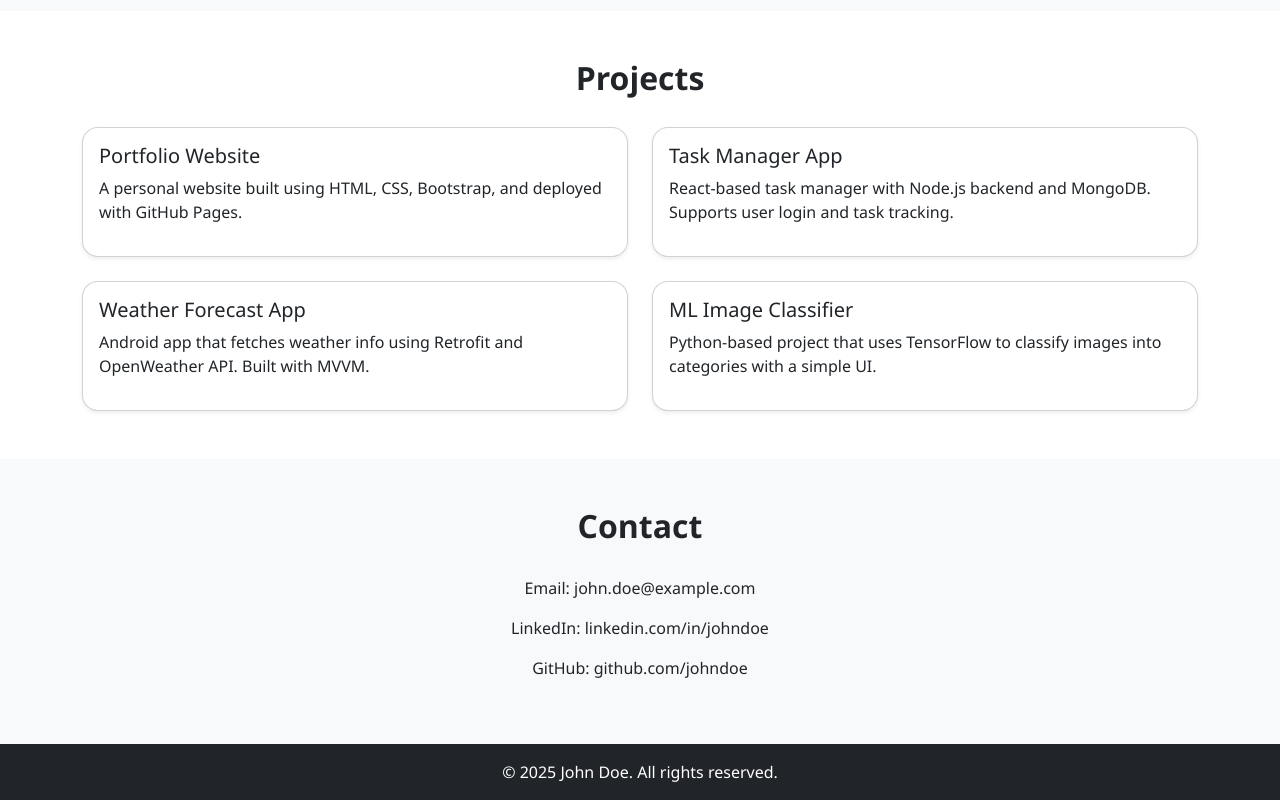
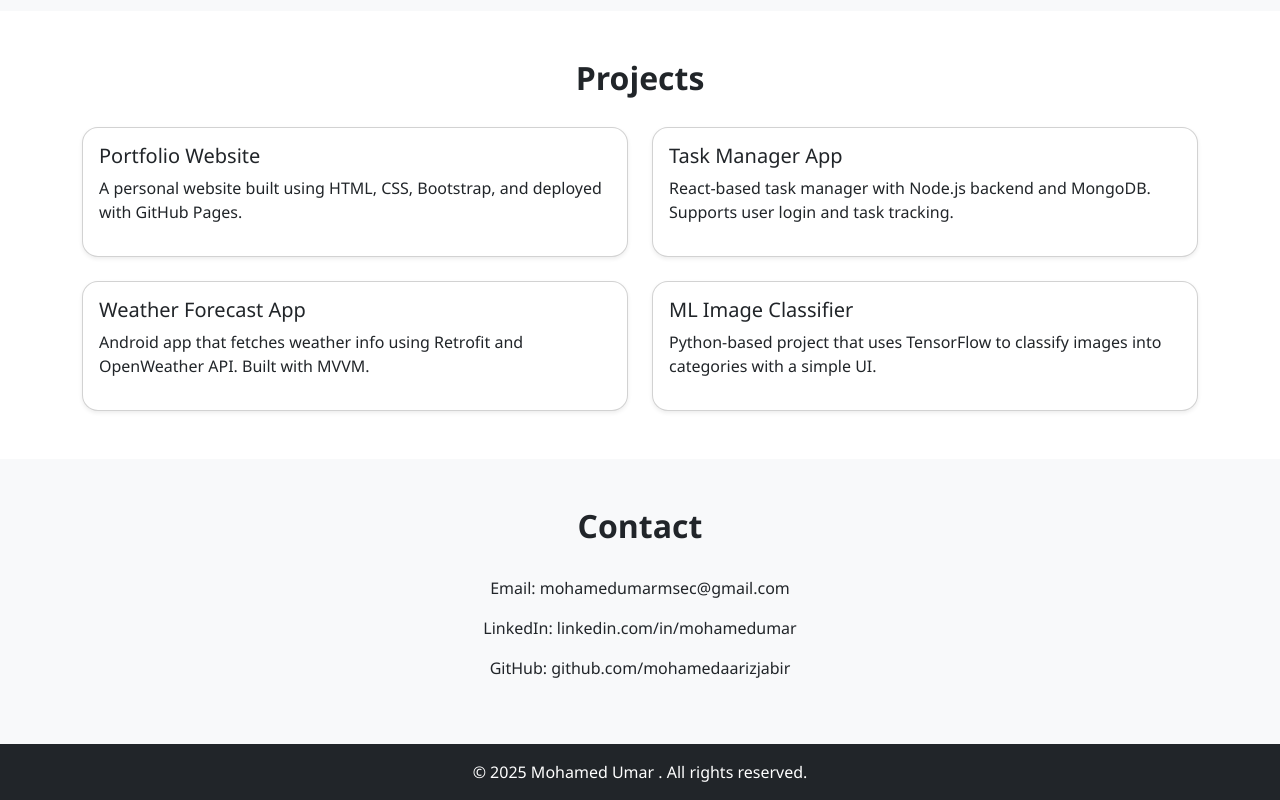
Before and after one commit to MohamedAarizJabir/My-Portfolio, a plain HTML site: page index.html in a window 1280 px wide. Shown: the part 727-1527 px from the top of the page. Drawn offline with nearby package versions, Linux system fonts and the light colour scheme.

Commit message:
Update index.html

```diff
--- a/index.html
+++ b/index.html
@@ -29,7 +29,7 @@
   <!-- Hero Section -->
   <section class="hero">
     <div class="container">
-      <h1 class="display-4">John Doe</h1>
+      <h1 class="display-4">Mohamed Umar</h1>
       <p class="lead">Full Stack Developer | Android Developer | ML Enthusiast</p>
     </div>
   </section>
@@ -101,14 +101,14 @@
   <section class="py-5 bg-light">
     <div class="container text-center">
       <h2 class="section-title">Contact</h2>
-      <p>Email: john.doe@example.com</p>
-      <p>LinkedIn: linkedin.com/in/johndoe</p>
-      <p>GitHub: github.com/johndoe</p>
+      <p>Email: mohamedumarmsec@gmail.com</p>
+      <p>LinkedIn: linkedin.com/in/mohamedumar</p>
+      <p>GitHub: github.com/mohamedaarizjabir</p>
     </div>
   </section>
 
   <footer class="text-center py-3 bg-dark text-white">
-    © 2025 John Doe. All rights reserved.
+    © 2025 Mohamed Umar . All rights reserved.
   </footer>
 
 </body>
```
